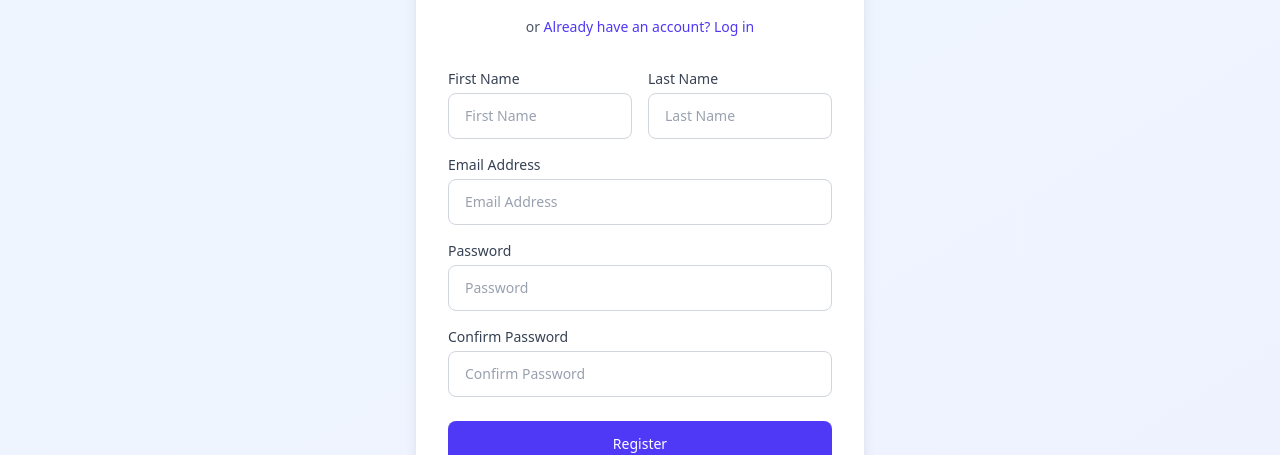
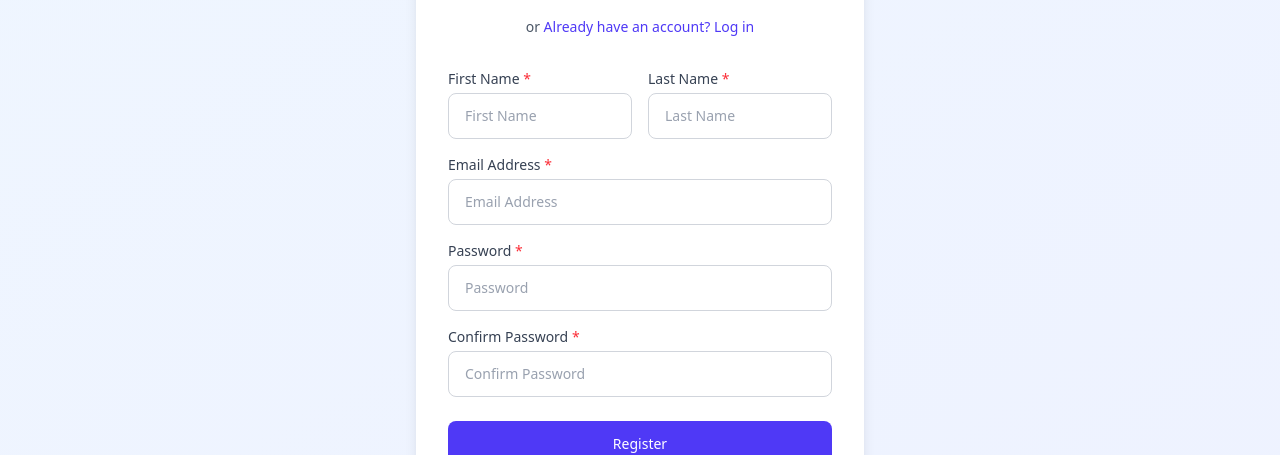
Before and after one commit to 09liweis/realtorservice, a SvelteKit app: page /register in a window 1280 px wide. Shown: the part 182-637 px from the top of the page. Built offline with nearby package versions, Linux system fonts and the light colour scheme; no server answers.

Commit message:
refactor Input componnet

```diff
--- /dev/null
+++ b/src/lib/components/Input.svelte
@@ -0,0 +1,78 @@
+<script>
+  import { createEventDispatcher } from 'svelte';
+
+  const dispatch = createEventDispatcher();
+
+  // Props
+  export let id = '';
+  export let name = '';
+  export let type = 'text';
+  export let label = '';
+  export let value = '';
+  export let placeholder = '';
+  export let required = false;
+  export let autocomplete = '';
+  export let minlength = '';
+  export let error = false;
+  export let errorMessage = '';
+  export let disabled = false;
+  export let classes = '';
+
+  // Handle input event
+  function handleInput(event) {
+    dispatch('input', event);
+  }
+
+  // Handle change event
+  function handleChange(event) {
+    dispatch('change', event);
+  }
+
+  // Handle focus event
+  function handleFocus(event) {
+    dispatch('focus', event);
+  }
+
+  // Handle blur event
+  function handleBlur(event) {
+    dispatch('blur', event);
+  }
+
+  // Base input classes
+  const baseClasses = 'appearance-none relative block w-full px-4 py-3 border rounded-lg placeholder-gray-400 text-gray-900 focus:outline-none focus:ring-2 focus:ring-indigo-500 focus:border-indigo-500 transition-colors duration-200 ease-in-out sm:text-sm';
+
+  // Compute input classes based on error state
+  $: inputClasses = `${baseClasses} ${error ? 'border-red-500' : 'border-gray-300'} ${classes}`;
+</script>
+
+<div>
+  {#if label}
+    <label for={id} class="block text-sm font-medium text-gray-700 mb-1">
+      {label}
+      {#if required}
+        <span class="text-red-500">*</span>
+      {/if}
+    </label>
+  {/if}
+
+  <input
+    {id}
+    {name}
+    {type}
+    {placeholder}
+    {required}
+    {autocomplete}
+    {minlength}
+    {disabled}
+    bind:value
+    class={inputClasses}
+    on:input={handleInput}
+    on:change={handleChange}
+    on:focus={handleFocus}
+    on:blur={handleBlur}
+  />
+
+  {#if error && errorMessage}
+    <p class="mt-1 text-sm text-red-500">{errorMessage}</p>
+  {/if}
+</div>
--- a/src/routes/login/+page.svelte
+++ b/src/routes/login/+page.svelte
@@ -4,6 +4,7 @@
   import { user } from '$lib/stores/auth';
   import { onMount } from 'svelte';
   import Button from '$lib/components/Button.svelte';
+  import Input from '$lib/components/Input.svelte';
 
   // Redirect to dashboard if user is already logged in
   onMount(() => {
@@ -68,33 +69,27 @@
 
     <form class="mt-8 space-y-5" on:submit|preventDefault={handleLogin}>
       <div class="space-y-4">
-        <div>
-          <label for="email-address" class="block text-sm font-medium text-gray-700 mb-1">Email address</label>
-          <input
+        <Input
           id="email-address"
           name="email"
           type="email"
+          label="Email address"
+          placeholder="Email address"
           autocomplete="email"
-            required
+          required={true}
           bind:value={email}
-            class="appearance-none relative block w-full px-4 py-3 border border-gray-300 rounded-lg placeholder-gray-400 text-gray-900 focus:outline-none focus:ring-2 focus:ring-indigo-500 focus:border-indigo-500 transition-colors duration-200 ease-in-out sm:text-sm"
-            placeholder="Email address"
         />
-        </div>
 
-        <div>
-          <label for="password" class="block text-sm font-medium text-gray-700 mb-1">Password</label>
-          <input
+        <Input
           id="password"
           name="password"
           type="password"
+          label="Password"
+          placeholder="Password"
           autocomplete="current-password"
-            required
+          required={true}
           bind:value={password}
-            class="appearance-none relative block w-full px-4 py-3 border border-gray-300 rounded-lg placeholder-gray-400 text-gray-900 focus:outline-none focus:ring-2 focus:ring-indigo-500 focus:border-indigo-500 transition-colors duration-200 ease-in-out sm:text-sm"
-            placeholder="Password"
         />
-        </div>
       </div>
 
       <div class="flex items-center justify-between mt-4">
--- a/src/routes/register/+page.svelte
+++ b/src/routes/register/+page.svelte
@@ -4,6 +4,7 @@
   import { user } from '$lib/stores/auth';
   import { onMount } from 'svelte';
   import Button from '$lib/components/Button.svelte';
+  import Input from '$lib/components/Input.svelte';
 
   // If user is already logged in, redirect to dashboard
   onMount(() => {
@@ -89,76 +90,63 @@
     <form class="mt-8 space-y-5" on:submit|preventDefault={handleRegister}>
       <div class="space-y-4">
         <div class="grid grid-cols-1 gap-4 sm:grid-cols-2">
-          <div>
-            <label for="first-name" class="block text-sm font-medium text-gray-700 mb-1">First Name</label>
-            <input
+          <Input
             id="first-name"
             name="first-name"
             type="text"
-              required
+            label="First Name"
+            placeholder="First Name"
+            required={true}
             bind:value={firstName}
-              class="appearance-none relative block w-full px-4 py-3 border border-gray-300 rounded-lg placeholder-gray-400 text-gray-900 focus:outline-none focus:ring-2 focus:ring-indigo-500 focus:border-indigo-500 transition-colors duration-200 ease-in-out sm:text-sm"
-              placeholder="First Name"
+          />
+
+          <Input
+            id="last-name"
+            name="last-name"
+            type="text"
+            label="Last Name"
+            placeholder="Last Name"
+            required={true}
+            bind:value={lastName}
           />
         </div>
 
-          <div>
-            <label for="last-name" class="block text-sm font-medium text-gray-700 mb-1">Last Name</label>
-            <input
-              id="last-name"
-              name="last-name"
-              type="text"
-              required
-              bind:value={lastName}
-              class="appearance-none relative block w-full px-4 py-3 border border-gray-300 rounded-lg placeholder-gray-400 text-gray-900 focus:outline-none focus:ring-2 focus:ring-indigo-500 focus:border-indigo-500 transition-colors duration-200 ease-in-out sm:text-sm"
-              placeholder="Last Name"
-            />
-          </div>
-        </div>
-
-        <div>
-          <label for="email-address" class="block text-sm font-medium text-gray-700 mb-1">Email Address</label>
-          <input
+        <Input
           id="email-address"
           name="email"
           type="email"
+          label="Email Address"
+          placeholder="Email Address"
           autocomplete="email"
-            required
+          required={true}
           bind:value={email}
-            class="appearance-none relative block w-full px-4 py-3 border border-gray-300 rounded-lg placeholder-gray-400 text-gray-900 focus:outline-none focus:ring-2 focus:ring-indigo-500 focus:border-indigo-500 transition-colors duration-200 ease-in-out sm:text-sm"
-            placeholder="Email Address"
         />
-        </div>
 
-        <div>
-          <label for="password" class="block text-sm font-medium text-gray-700 mb-1">Password</label>
-          <input
+        <Input
           id="password"
           name="password"
           type="password"
+          label="Password"
+          placeholder="Password"
           autocomplete="new-password"
-            required
+          required={true}
+          minlength="6"
           bind:value={password}
-            class="appearance-none relative block w-full px-4 py-3 border border-gray-300 rounded-lg placeholder-gray-400 text-gray-900 focus:outline-none focus:ring-2 focus:ring-indigo-500 focus:border-indigo-500 transition-colors duration-200 ease-in-out sm:text-sm"
-            placeholder="Password"
-            minlength="6"
         />
-        </div>
 
-        <div>
-          <label for="confirm-password" class="block text-sm font-medium text-gray-700 mb-1">Confirm Password</label>
-          <input
+        <Input
           id="confirm-password"
           name="confirm-password"
           type="password"
+          label="Confirm Password"
+          placeholder="Confirm Password"
           autocomplete="new-password"
-            required
+          required={true}
+          minlength="6"
+          error={!passwordsMatch}
+          errorMessage={!passwordsMatch ? 'Passwords do not match' : ''}
           bind:value={confirmPassword}
-            class={`appearance-none relative block w-full px-4 py-3 border ${!passwordsMatch ? 'border-red-500' : 'border-gray-300'} rounded-lg placeholder-gray-400 text-gray-900 focus:outline-none focus:ring-2 focus:ring-indigo-500 focus:border-indigo-500 transition-colors duration-200 ease-in-out sm:text-sm`}
-            placeholder="Confirm Password"
-            minlength="6"
         />
-        </div>
       </div>
 
       {#if error}
```
Lines whose indentation alone changed are shown as unchanged.
